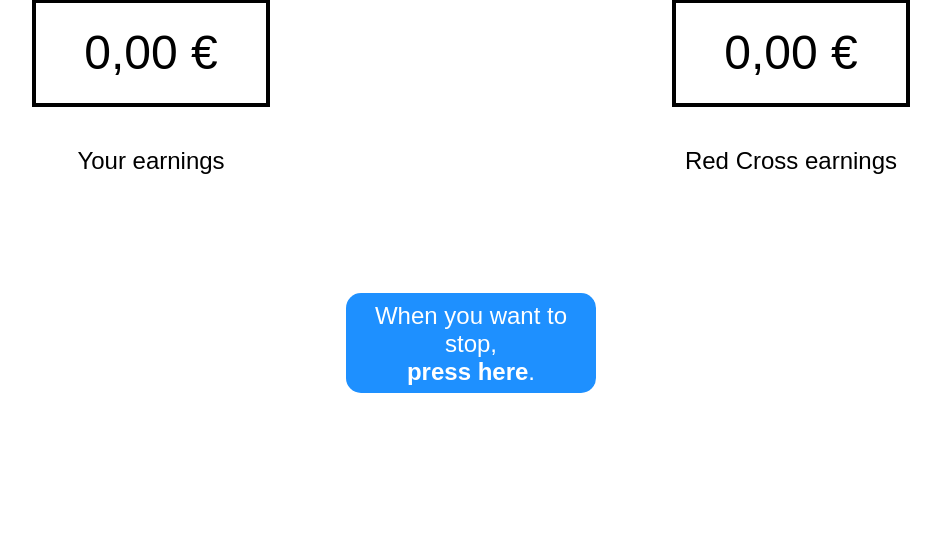
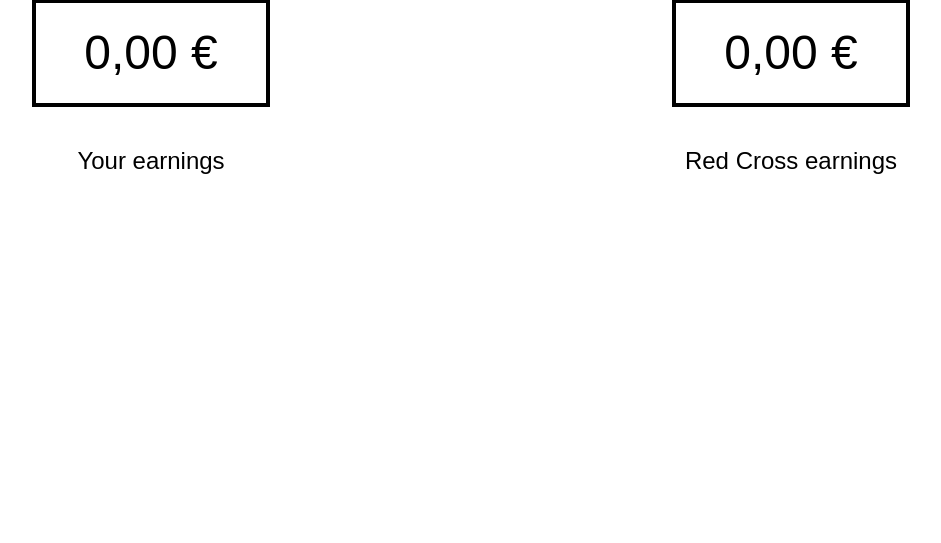
Before and after one commit to jpsalo/kampimasiina, a Django app: page /experiment in a window 1280 px wide. Shown: the part 307-850 px from the top of the page, without its empty margins (169-1110 px from the left). Run offline with Django 3.2, Linux system fonts and the light colour scheme; some libraries are stand-ins or nearby versions.

Commit message:
Removed possibility to stop the experiment and set experiment duration to 4 minutes

```diff
--- a/web/motivation/templates/motivation/experiment.html
+++ b/web/motivation/templates/motivation/experiment.html
@@ -24,12 +24,6 @@
     {% endif %}
 </div>
 
-<div class="site-footer">
-  <button class="button" onclick="createPost()">
-    <span class="button-text">When you want to stop,<br><span class="text-bold">press here</span>.</span>
-  </button>
-</div>
-
 <script src="https://ajax.googleapis.com/ajax/libs/jquery/3.1.1/jquery.min.js"></script>
 <script>
     // http://stackoverflow.com/a/14372793
@@ -37,7 +31,7 @@
     var activeLetterElement = getActiveLetterElement();
     var earningsElement = getEarningsElement();
     var emotionMeasureElement = getEmotionMeasureElement();
-    var EXPERIMENT_MAX_LENGTH_MILLISECONDS = 1000 * 60 * 10;
+    var EXPERIMENT_MAX_LENGTH_MILLISECONDS = 1000 * 60 * 4;
     var UPDATE_LETTER_INTERVAL_MILLISECONDS = 4000;
     var PROGRESS_INDICATOR_INTERVAL_MILLISECONDS = 1000;
     var progressTimeElapsed = 0;
```
